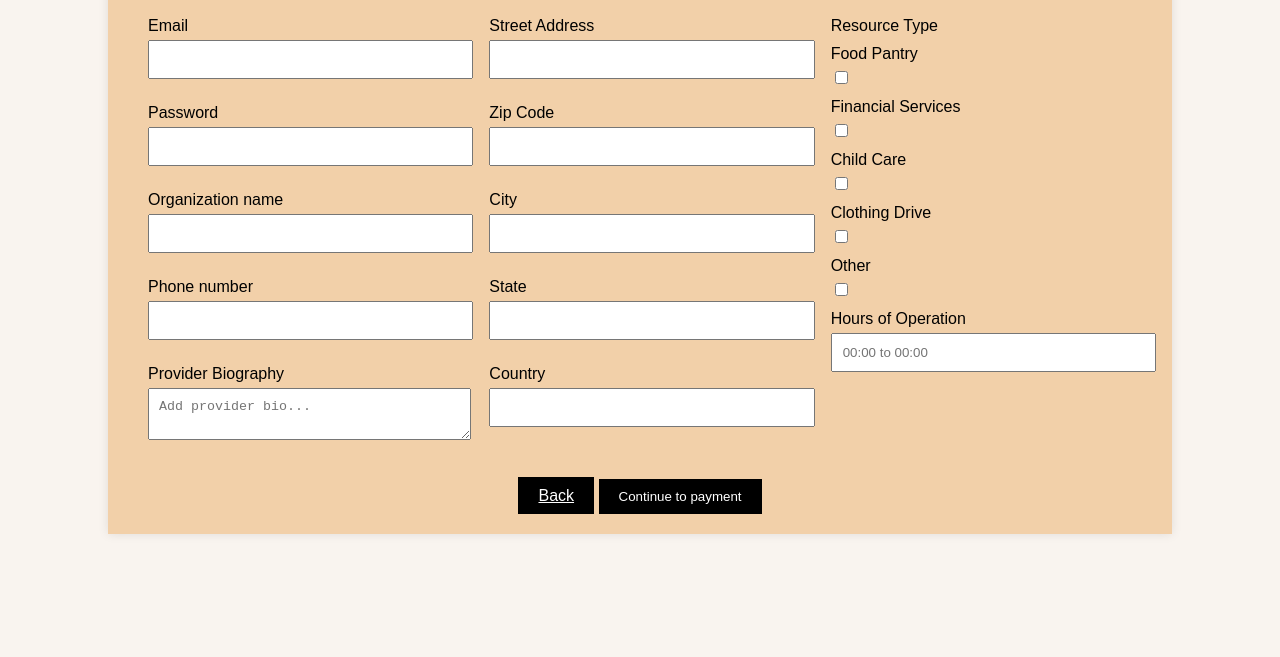
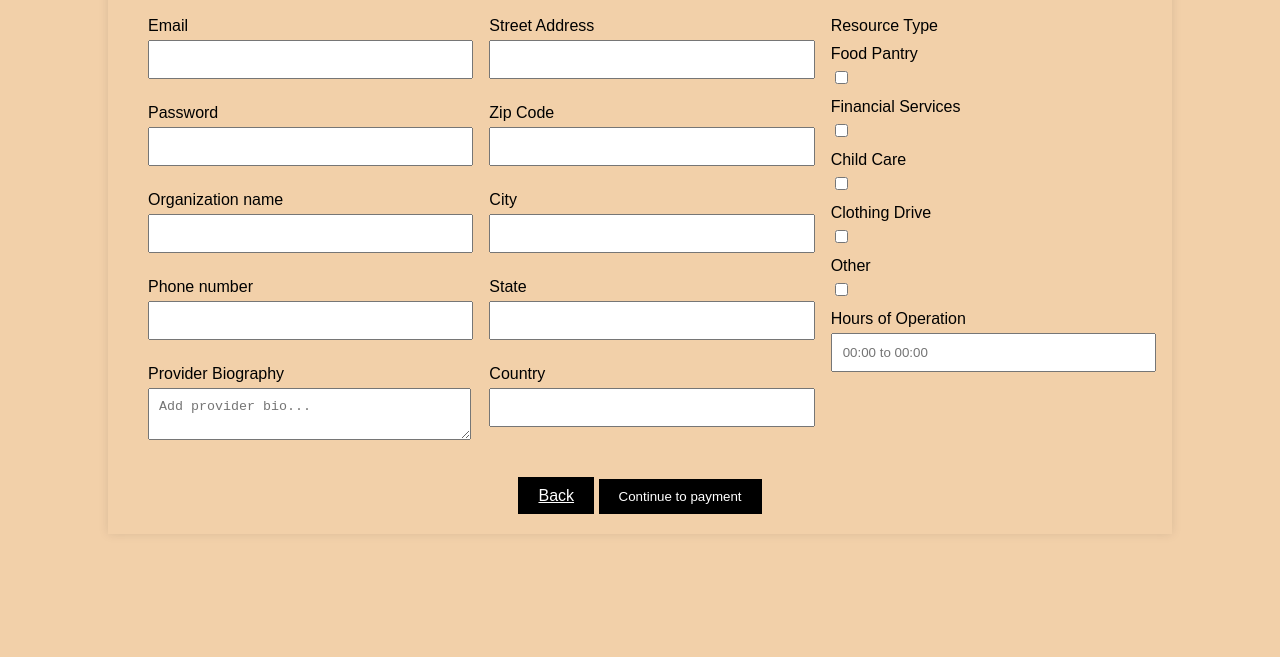
Before and after one commit to vgewku/resourceLink, a plain HTML site: page provider_account.html in a window 1280 px wide. Shown: the part 143-800 px from the top of the page. Drawn offline with Linux system fonts and the light colour scheme.

Commit message:
Update provider.css

```diff
--- a/css/provider.css
+++ b/css/provider.css
@@ -1,6 +1,6 @@
 body {
     font-family: Arial, sans-serif;
-    background-color: #f9f4ef;
+    background-color: #F2D0A9;
     margin: 0;
     padding: 0;
 }
```
